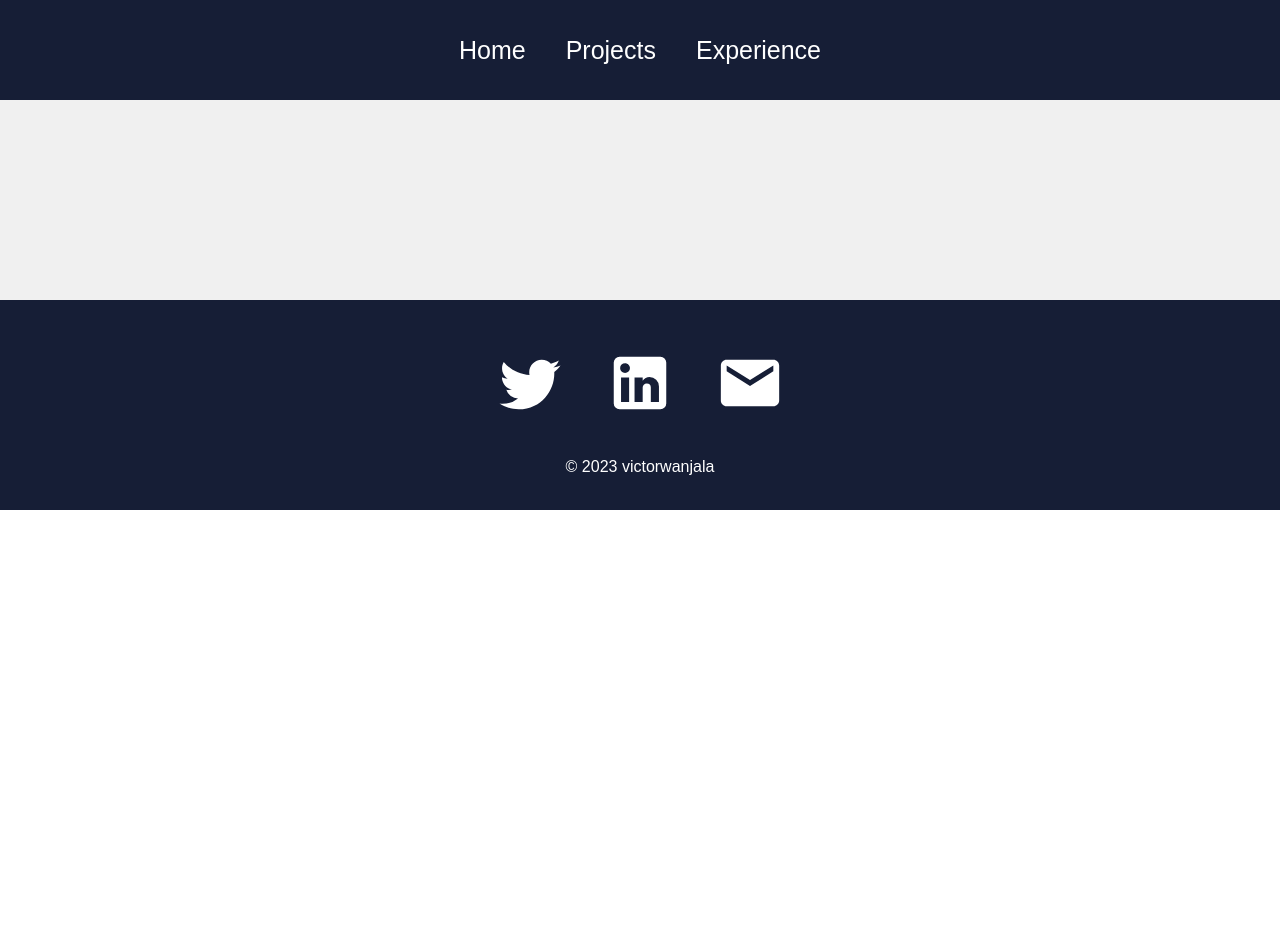
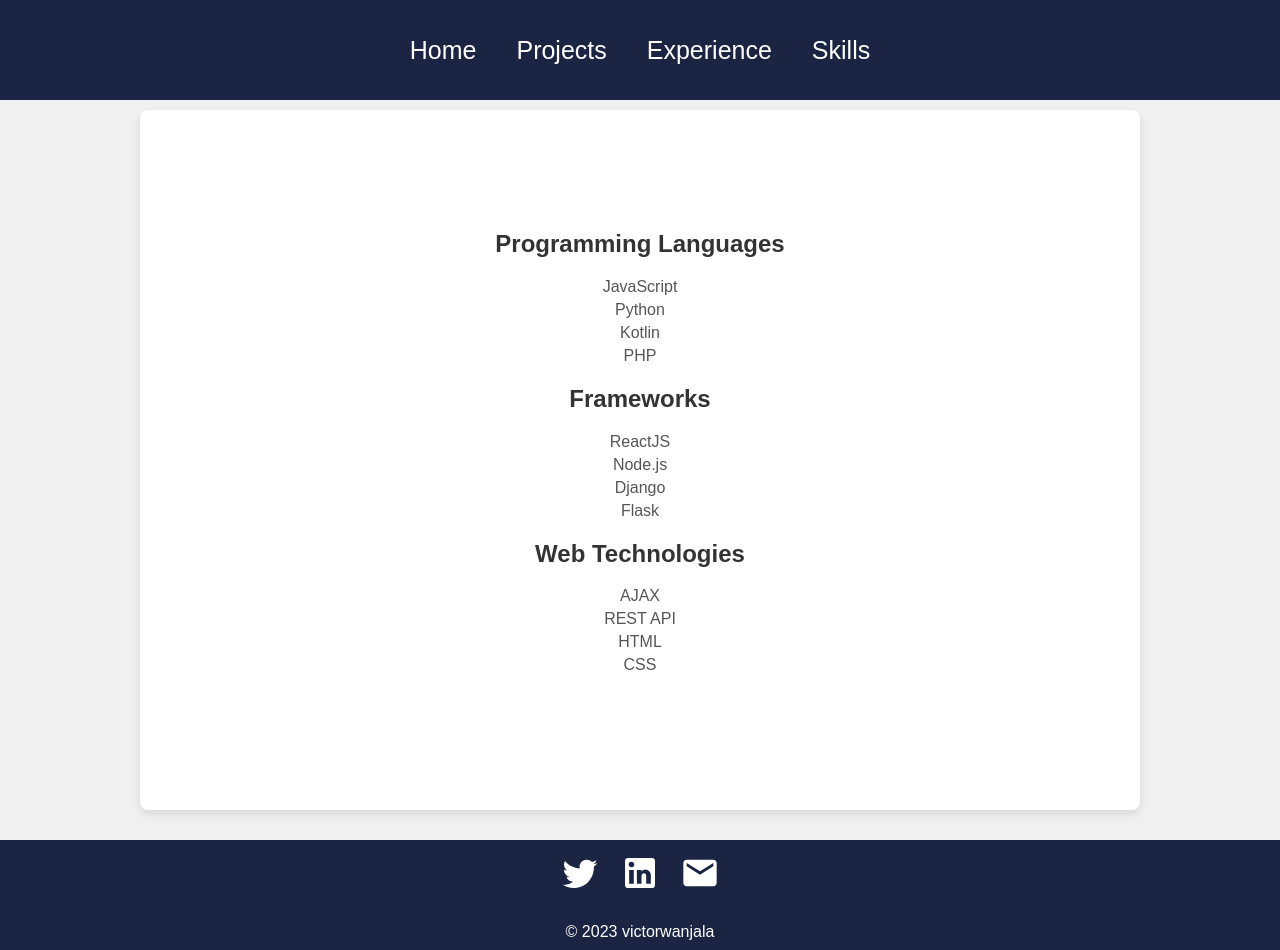
Before and after one commit to VictorWanjala/My-portfolio, a React (Create React App) app: page /skills in a window 1280 px wide. Before the commit the page ends 800 px from the top, so only its background shows below. Built offline with nearby package versions, Linux system fonts and the light colour scheme.

Commit message:
updating my skills

```diff
--- a/src/App.js
+++ b/src/App.js
@@ -6,6 +6,7 @@ import Projects from './pages/Projects';
 import Navbar from './components/Navbar';
 import Footer from './components/Footer';
 import ProjectDisplay from './components/ProjectDisplay';
+import Skills from './components/Skills';
 
 function App() {
   return (
@@ -17,6 +18,7 @@ function App() {
           <Route path='/projects' element={<Projects/>}/>
           <Route path='/project/:id' element={<ProjectDisplay/>}/>
           <Route path='/experience' element={<Experience/>}/>
+          <Route path='/skills' element={<Skills/>}/>
         </Routes>
         <Footer/>
 
--- a/src/components/Navbar.js
+++ b/src/components/Navbar.js
@@ -21,6 +21,7 @@ function Navbar() {
             <Link to='/'>Home</Link>
             <Link to='/projects'>Projects</Link>
             <Link to='/experience'>Experience</Link>
+            <Link to='/skills'>Skills</Link>
 
         </div>
 
--- /dev/null
+++ b/src/components/Skills.js
@@ -0,0 +1,35 @@
+import React from 'react'
+import '../styles/Skills.css'
+
+function Skills() {
+  return (
+    <div className="skills-container">
+        <div className="skills-card">
+            <h2>Programming Languages</h2>
+                <ul>
+                    <li>JavaScript</li>
+                    <li>Python</li>
+                    <li>Kotlin</li>
+                    <li>PHP</li>
+                </ul>
+            <h2>Frameworks</h2>
+                    <ul>
+                        <li>ReactJS</li>
+                        <li>Node.js</li>
+                        <li>Django</li>
+                        <li>Flask</li>
+                    </ul>
+                <h2>Web Technologies</h2>
+                    <ul>
+                        <li>AJAX</li>
+                        <li>REST API</li>
+                        <li>HTML</li>
+                        <li>CSS</li>
+                    </ul>
+        </div>
+
+    </div>
+  )
+}
+
+export default Skills
--- a/src/helpers/ProjectList.js
+++ b/src/helpers/ProjectList.js
@@ -1,10 +1,11 @@
 import iSHOP from '../assets/iSHOP_homepage.png'
 import OneStop from '../assets/OneStopBuild.png'
 import Pizza from '../assets/pizza.png'
+import tenantpal from '../assets/tenantpal.png'
 
 export const projectList = [
     {
-      name: 'iSHOP e-commerce website',
+      name: 'iSHOP e-commerce',
       image:  iSHOP,
       technologies: 'React,Flask, Python, CSS, HTML',
       github: 'https://github.com/VictorWanjala/iSHOP-e-commerce'
@@ -17,7 +18,7 @@ export const projectList = [
 
       },
       {
-        name: ' OneStopBuid construction website',
+        name: ' OneStopBuid construction',
         image:  OneStop,
         technologies: 'Javascript, CSS, HTML',
         github: 'https://github.com/VictorWanjala/OneStopBuild'
@@ -25,15 +26,11 @@ export const projectList = [
 
       },
       {
-        name: 'iSHOP e-commerce website',
-        image:  iSHOP,
-        technologies: 'React, Python, CSS, HTML'
+        name: 'Tenantpal',
+        image:  tenantpal,
+        technologies: 'kotlin,CSS',
+        github: 'https://github.com/VictorWanjala/RentCollectionApp'
 
       },
-      {
-        name: 'iSHOP e-commerce website',
-        image:  iSHOP,
-        technologies: 'React, Python, CSS, HTML'
 
-      }
 ]
--- a/src/pages/Experience.js
+++ b/src/pages/Experience.js
@@ -29,6 +29,40 @@ function Experience() {
             <p>Android Software Development</p>
         </VerticalTimelineElement>
 
+        <VerticalTimelineElement
+        className='vertical-timeline-element--education'
+        date='January 2013 - November 2017'
+        iconStyle={{background:'#161e36', color:'#fff'}}
+        icon={<School/>}
+        >
+          <h3 className='vertical-timeline-element-title'>
+            University of Eldoret
+         </h3>
+            <p>Environmental Science</p>
+        </VerticalTimelineElement>
+
+        <VerticalTimelineElement
+        className='vertical-timeline-element--education'
+        date=''
+        iconStyle={{background:'#161e36', color:'#fff'}}
+        icon={<School/>}
+        >
+          <h3 className='vertical-timeline-element-title'>
+         </h3>
+            <p></p>
+        </VerticalTimelineElement>
+
+        <VerticalTimelineElement
+        className='vertical-timeline-element--education'
+        date=''
+        iconStyle={{background:'#161e36', color:'#fff'}}
+        icon={<School/>}
+        >
+          <h3 className='vertical-timeline-element-title'>
+         </h3>
+            <p></p>
+        </VerticalTimelineElement>
+
 
 
       </VerticalTimeline>
--- a/src/pages/Home.js
+++ b/src/pages/Home.js
@@ -28,25 +28,6 @@ function Home() {
 
       </div>
 
-      <div className='skills'>
-        <h1>Skills</h1>
-        <ol className='list'>
-          <li className='item'>
-            <h2>Front-End</h2>
-            <span>ReactJS, HTML, CSS, MaterialUI, Npm, Bootstrap, TailwindCSS</span>
-          </li>
-          <li className='item'>
-            <h2>Back-End</h2>
-            <span>NodeJS, MySQL, Flask,SQLite, laravel</span>
-          </li>
-          <li className='item'>
-            <h2>Languages</h2>
-            <span>Python, Javascript,PHP,Kotlin</span>
-          </li>
-
-        </ol>
-      </div>
-
     </div>
   )
 }
--- a/src/styles/Footer.css
+++ b/src/styles/Footer.css
@@ -1,19 +1,20 @@
 .footer {
     width: 100%;
-    height: 200px;
-    background: #161e36;
+    height: 100px;
+    background: #1b2543;
     display: flex;
     justify-content: center;
     align-items: center;
     flex-direction: column;
     padding-top: 10px;
-    margin-top: 200px;
+    margin-top: 10px;
+
   }
 
   .socialMedia svg {
     color: white;
-    margin: 20px;
-    font-size: 70px;
+    margin: 10px;
+    font-size: 40px;
     cursor: pointer;
   }
 
--- a/src/styles/Navbar.css
+++ b/src/styles/Navbar.css
@@ -1,7 +1,7 @@
 .navbar {
     width: 100%;
     height: 100px;
-    background: #161e36;
+    background: #1b2543;
   }
 
   .links {
--- a/src/styles/Projects.css
+++ b/src/styles/Projects.css
@@ -5,15 +5,10 @@
   justify-content: center;
   align-items: center;
   flex-direction: column;
-  .projectshd{
+}
+
+.projectshd {
   color: #161e36;
-  }
-  }
-  .projects .projectTitle {
-    text-align: center;
-    color: #3e497a;
-    font-size: 60px;
-    font-weight: bolder;
 }
 
 .projectList {
@@ -24,16 +19,16 @@
   place-items: center;
 }
 
-  /* MENU ITEM STYLING */
 
 .projectItem {
   border-radius: 15px;
-    width: 300px;
-    height: 300px;
+  width: 400px;
+  height: 400px;
   margin: 40px;
   box-shadow: 0px 3px 15px rgba(0, 0, 0, 0.2);
   text-align: center;
 }
+
 .projectItem:hover {
   box-shadow: 0px 3px 15px rgba(0, 0, 0, 0.5);
   transition: 0.3s ease-in;
@@ -44,7 +39,7 @@
   border-top-left-radius: 15px;
   border-top-right-radius: 15px;
   width: 100%;
-    height: 200px;
+  height: 250px;
   background-position: center;
   background-repeat: no-repeat;
   background-size: cover;
--- /dev/null
+++ b/src/styles/Skills.css
@@ -0,0 +1,35 @@
+/* Add this CSS to your existing stylesheet or create a new one */
+
+.skills-container {
+    display: flex;
+    justify-content: center;
+    align-items: center;
+    height: 90vh;
+    margin-bottom: 10px;
+  }
+
+  .skills-card {
+    background-color: #fff;
+    border-radius: 8px;
+    box-shadow: 0 4px 8px rgba(0, 0, 0, 0.1);
+    padding: 100px;
+    width: 800px;
+    height: 500px;
+    text-align: center;
+    margin: 20px 0;
+
+  }
+
+  .skills-card h2 {
+    color: #333;
+  }
+
+  .skills-card ul {
+    list-style: none;
+    padding: 0;
+  }
+
+  .skills-card li {
+    margin: 5px 0;
+    color: #555;
+  }
```
Also changed, not shown: src/assets/tenantpal.png (added). Lines whose indentation alone changed are shown as unchanged.
